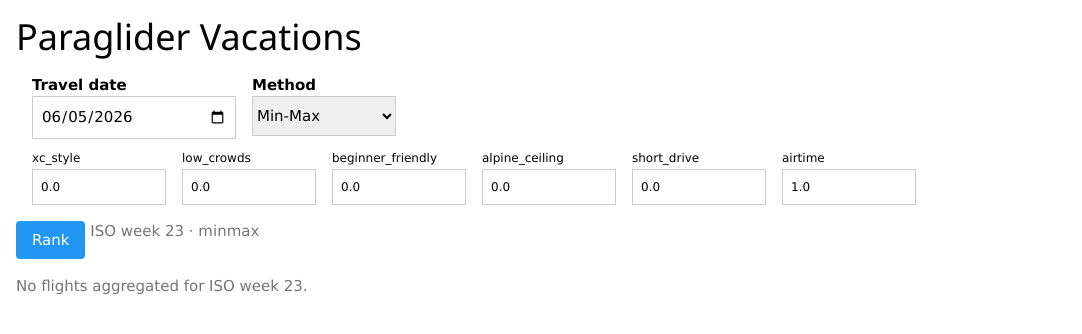
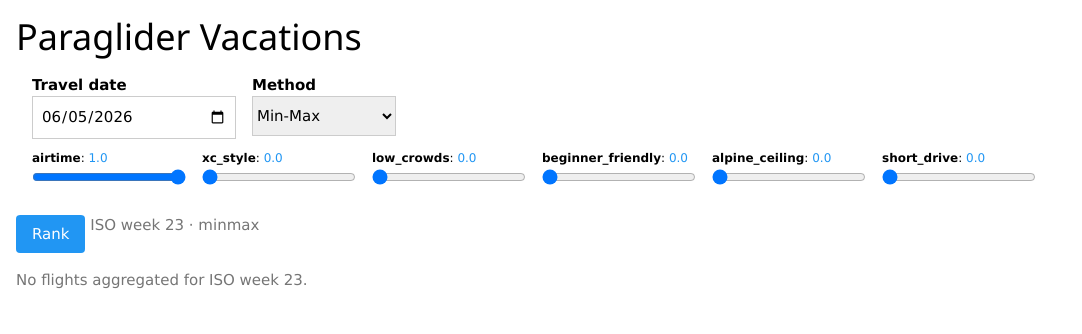
Before and after one commit to rappakos/paraglider-vacations, a FastAPI app: page / in a window 1280 px wide. Shown: the part 39-373 px from the top of the page, without its empty margins (0-1082 px from the left). Run offline with FastAPI, Linux system fonts and the light colour scheme; data that the repository does not hold is empty.

Commit message:
Glider vacations - improve preference input

```diff
--- a/app/services/scoring.py
+++ b/app/services/scoring.py
@@ -59,13 +59,15 @@ def _car_hours(row: Row, meta: RegionMeta) -> float:
         return math.nan
 
 
+# Order matters: it drives the UI/CLI column order. airtime (the default + headline
+# feature) leads.
 FEATURE_REGISTRY: dict[str, Feature] = {
+    "airtime":           Feature("airtime", True, "row", lambda r, m: _safe(r, "expected_weekly_airtime_h")),
     "xc_style":          Feature("xc_style", True, "row", _ratio("fai_triangle_count", "flights_in_window")),
     "low_crowds":        Feature("low_crowds", False, "row", lambda r, m: _safe(r, "flights_per_flyable_day")),
     "beginner_friendly": Feature("beginner_friendly", True, "row", _ratio("en_a_count", "flights_in_window")),
     "alpine_ceiling":    Feature("alpine_ceiling", True, "row", lambda r, m: _safe(r, "median_max_altitude")),
     "short_drive":       Feature("short_drive", False, "regions", _car_hours),
-    "airtime":           Feature("airtime", True, "row", lambda r, m: _safe(r, "expected_weekly_airtime_h")),
 }
 
 # Profile applied when the caller supplies no weights (the plain GET path).
--- a/app/templates/index.html
+++ b/app/templates/index.html
@@ -18,10 +18,11 @@
 
   <div class="w3-row-padding">
     {% for key in feature_keys %}
-    <div class="w3-col" style="width:150px;">
-      <label class="w3-small">{{ key }}</label>
-      <input class="w3-input w3-border w3-small" type="number" name="{{ key }}"
-             min="0" max="1" step="0.1" value="{{ weights[key] }}">
+    <div class="w3-col" style="width:170px; margin-bottom:0.5rem;">
+      <label class="w3-small"><b>{{ key }}</b>: <span class="w3-text-blue">{{ "%.1f"|format(weights[key]) }}</span></label>
+      <input type="range" name="{{ key }}" min="0" max="1" step="0.1"
+             value="{{ "%.1f"|format(weights[key]) }}" style="width:100%;"
+             oninput="this.previousElementSibling.querySelector('span').textContent = parseFloat(this.value).toFixed(1)">
     </div>
     {% endfor %}
   </div>
```
